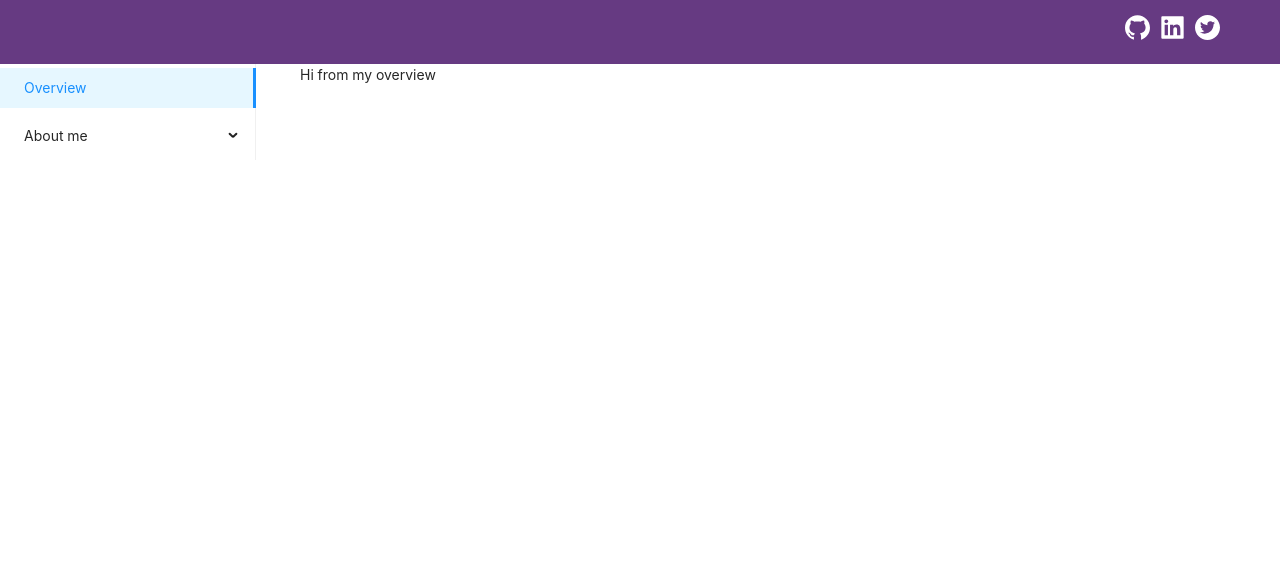
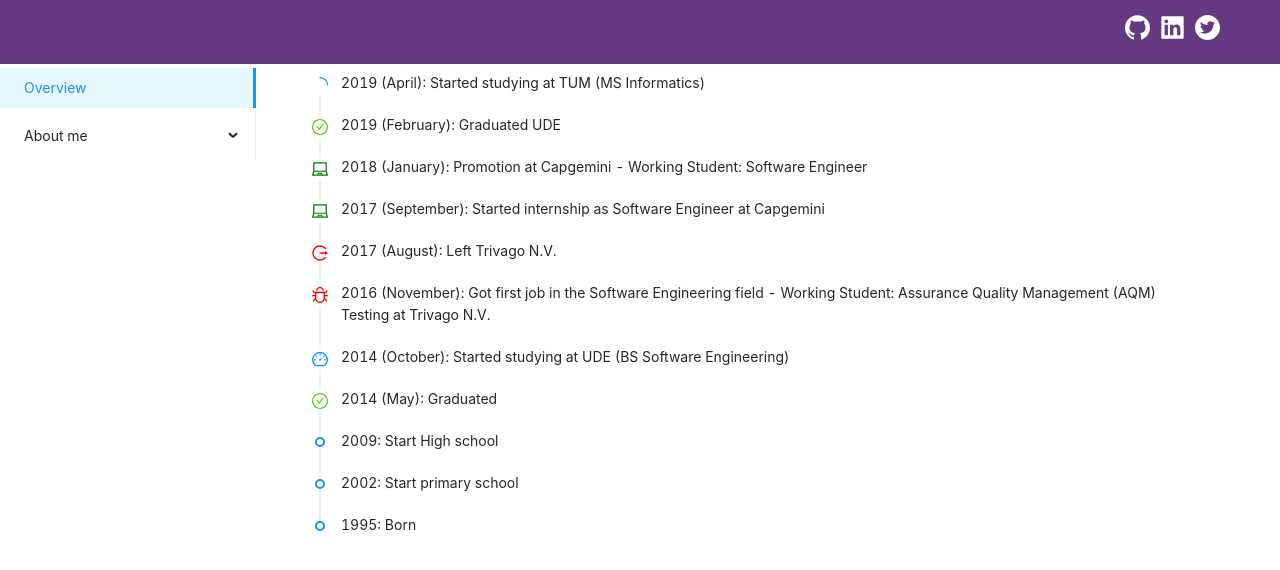
Before and after one commit to eKirad/evgeni-kiradzhiyski-portfolio, a React (Create React App) app: page / in a window 1280 px wide. Shown: the top 570 px of the page. Built offline with nearby package versions, Linux system fonts and the light colour scheme.

Commit message:
Add timeline

```diff
--- a/src/components/Overview.tsx
+++ b/src/components/Overview.tsx
@@ -1,12 +1,68 @@
 // React imports
 import * as React from "react";
 
+// Ant design imports
+import { Timeline } from 'antd';
+import { CheckCircleTwoTone, LoadingOutlined, DashboardOutlined, BugOutlined, LogoutOutlined, LaptopOutlined } from '@ant-design/icons';
 
 interface IProps { }
 
 const Overview: React.FC<IProps> = (props) => {
     return(
-        <p>Hi from my overview</p>
+        <div style={{padding: "10px", margin: "5px"}}>
+            <Timeline>
+                <Timeline.Item dot={
+                    <LoadingOutlined
+                        twoToneColor="#52c41a"
+                        style={{ fontSize: '16px' }} />
+                    }> 2019 (April): Started studying at TUM (MS Informatics)
+                </Timeline.Item>
+                <Timeline.Item dot={
+                    <CheckCircleTwoTone
+                        twoToneColor="#52c41a"
+                        style={{ fontSize: '16px' }} />
+                    }> 2019 (February): Graduated UDE
+                </Timeline.Item>
+                <Timeline.Item dot={
+                    <LaptopOutlined
+                        twoToneColor="#52c41a"
+                        style={{ fontSize: '16px', color: 'green' }} />
+                    }> 2018 (January): Promotion at Capgemini - Working Student: Software Engineer
+                </Timeline.Item>
+                <Timeline.Item dot={
+                    <LaptopOutlined
+                        twoToneColor="#52c41a"
+                        style={{ fontSize: '16px', color: 'green' }} />
+                    }> 2017 (September): Started internship as Software Engineer at Capgemini
+                </Timeline.Item>
+                <Timeline.Item dot={
+                    <LogoutOutlined
+                        twoToneColor="#52c41a"
+                        style={{ fontSize: '16px', color: 'red' }} />
+                    }> 2017 (August): Left Trivago N.V.
+                </Timeline.Item>
+                <Timeline.Item dot={
+                    <BugOutlined
+                        style={{ fontSize: '16px', color: 'red' }} />
+                    }> 2016 (November): Got first job in the Software Engineering field - Working Student: Assurance Quality Management (AQM) Testing at Trivago N.V.
+                </Timeline.Item>
+                <Timeline.Item dot={
+                    <DashboardOutlined
+                        twoToneColor="#52c41a"
+                        style={{ fontSize: '16px' }} />
+                    }> 2014 (October): Started studying at UDE (BS Software Engineering)
+                </Timeline.Item>
+                <Timeline.Item dot={
+                    <CheckCircleTwoTone
+                        twoToneColor="#52c41a"
+                        style={{ fontSize: '16px' }} />
+                    }> 2014 (May): Graduated
+                </Timeline.Item>
+                <Timeline.Item>2009: Start High school</Timeline.Item>
+                <Timeline.Item>2002: Start primary school</Timeline.Item>
+                <Timeline.Item>1995: Born</Timeline.Item>
+            </Timeline>
+        </div>
     );
 }
 
--- a/src/components/Resume.tsx
+++ b/src/components/Resume.tsx
@@ -89,7 +89,7 @@ const Resume: React.FC<IProps> = (props) => {
                             </Col>
                             <Col span={14}>
                             <List.Item.Meta
-                                title={<a href="https://ant.design">{item.name}</a>}
+                                title={item.name}
                                 description={item.degree}
                             />
                             </Col>
@@ -116,13 +116,13 @@ const Resume: React.FC<IProps> = (props) => {
                             </Col>
                             <Col span={14}>
                             <List.Item.Meta
-                                title={<a href="https://ant.design">{item.position}</a>}
+                                title={item.position}
                                 description={item.location}
                             />
                             </Col>
                             <Col span={6}>
                             <List.Item.Meta
-                                title={<a href="https://ant.design">{item.company}</a>}
+                                title={item.company}
                                 description={item.time}
                             />
                             </Col>
@@ -146,12 +146,12 @@ const Resume: React.FC<IProps> = (props) => {
                             </Col>
                             <Col span={14}>
                             <List.Item.Meta
-                                title={<a href="https://ant.design">{item.language}</a>}
+                                title={item.language}
                             />
                             </Col>
                             <Col span={6}>
                             <List.Item.Meta
-                                title={<a href="https://ant.design">{item.knowledgeLevel}</a>}
+                                title={item.knowledgeLevel}
                             />
                             </Col>
                         </List.Item>
```
